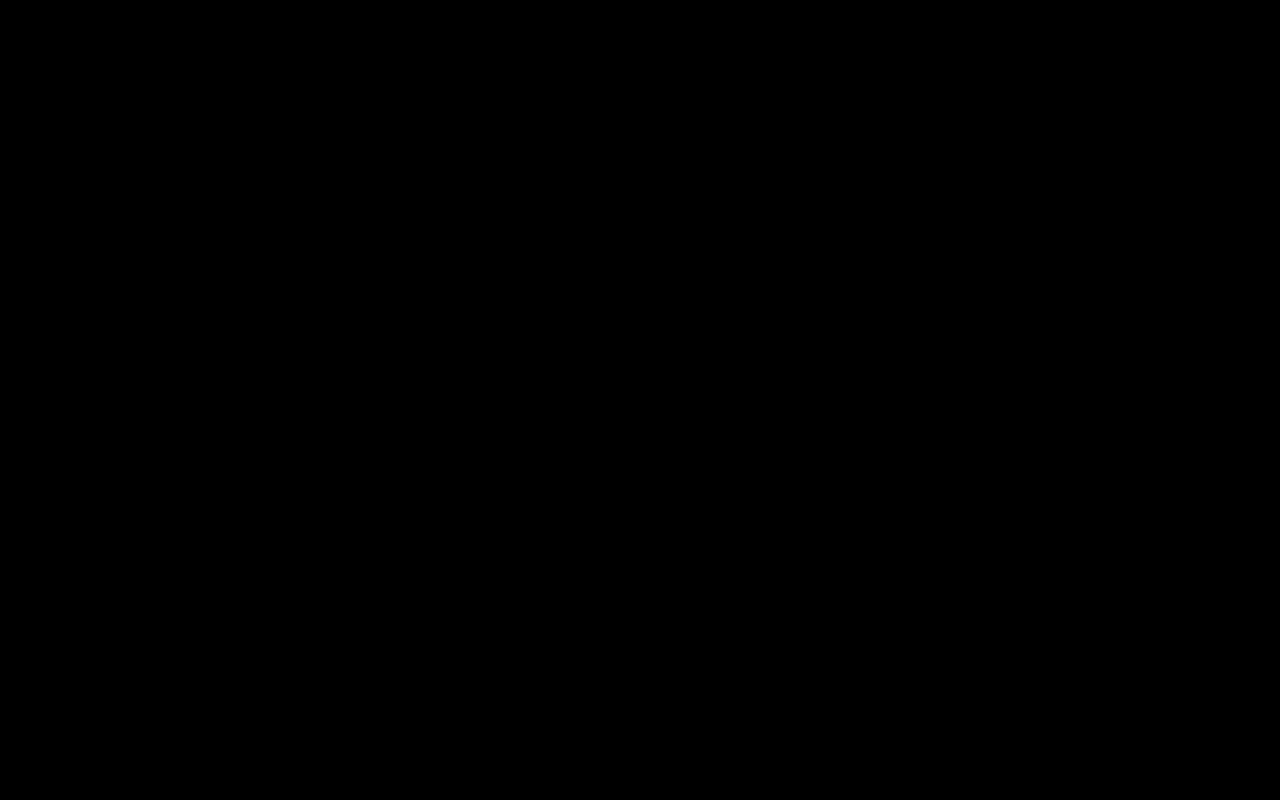
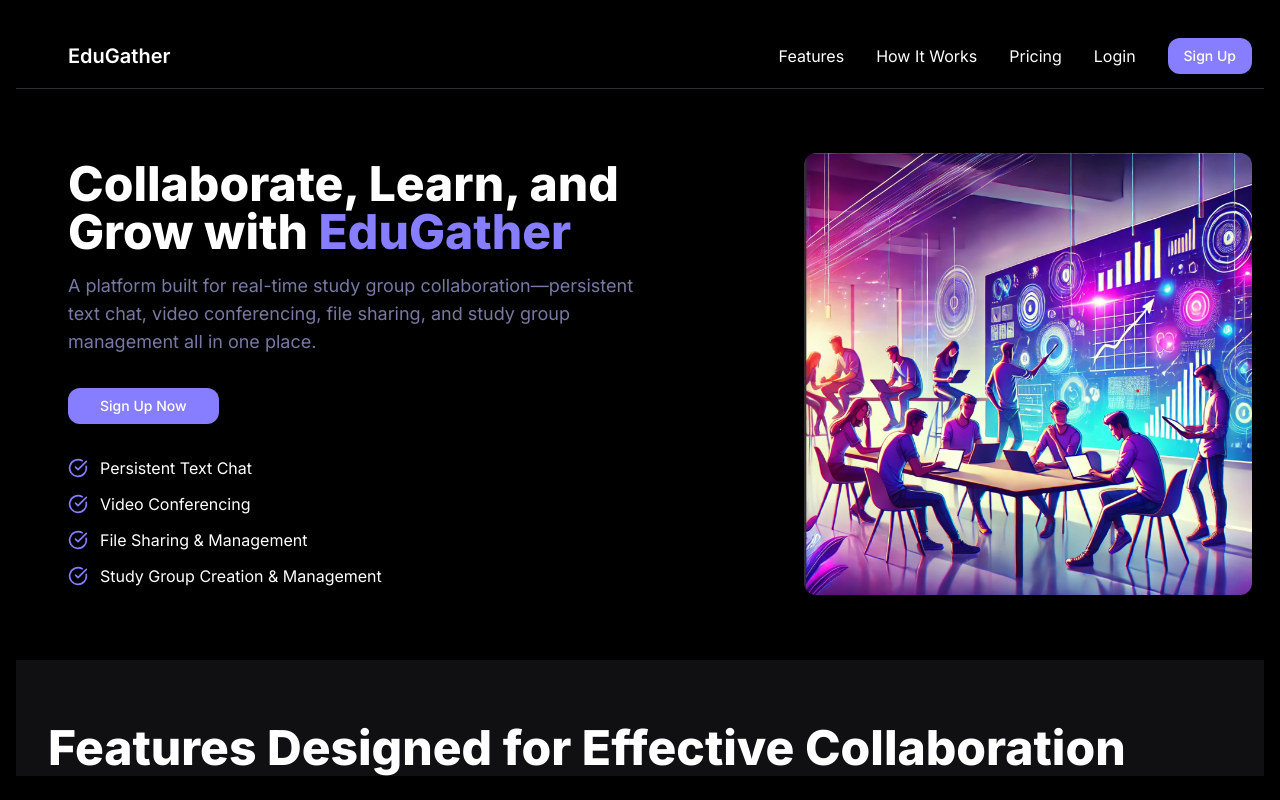
Before and after one commit to Mdsr2op/EduGather-Client, a React (Vite) app: page /home in a window 1280 px wide. Before the commit this address led to /sign-in. Built offline with nearby package versions, Linux system fonts and the light colour scheme.

Commit message:
Corrected routes for AuthLayout

```diff
--- a/src/features/auth/layout/AuthLayout.tsx
+++ b/src/features/auth/layout/AuthLayout.tsx
@@ -1,18 +1,23 @@
-import { useLocation, Navigate, Outlet } from "react-router-dom"
-import { useAppSelector } from "@/redux/hook"
-import { selectCurrentToken } from "../slices/authSlice"
+import { useAppSelector } from "@/redux/hook";
+import React from "react";
+import { Navigate, Outlet } from "react-router-dom";
+import { selectCurrentToken } from "../slices/authSlice";
 
 const AuthLayout = () => {
-    const token = useAppSelector(selectCurrentToken)
-    const location = useLocation()
+    const token = useAppSelector(selectCurrentToken);
+  const isAuthenticated = !!token;
 
-    return (
-        token
-            ? <Navigate to="/" state={{ from: location }} replace />
-            : (
-            <section className="flex flex-1 justify-center items-center flex-col py-6 px-4 overflow-hidden">
-                <Navigate to="/sign-in" state={{ from: location }} replace />
-            </section>)
-    )
-}
-export default AuthLayout
+  return (
+    <>
+      {isAuthenticated ? (
+        <Navigate to="/" />
+      ) : (
+        <section className="flex flex-1 justify-center items-center flex-col py-6 px-4 overflow-hidden">
+          <Outlet />
+        </section>
+      )}
+    </>
+  );
+};
+
+export default AuthLayout;
```
